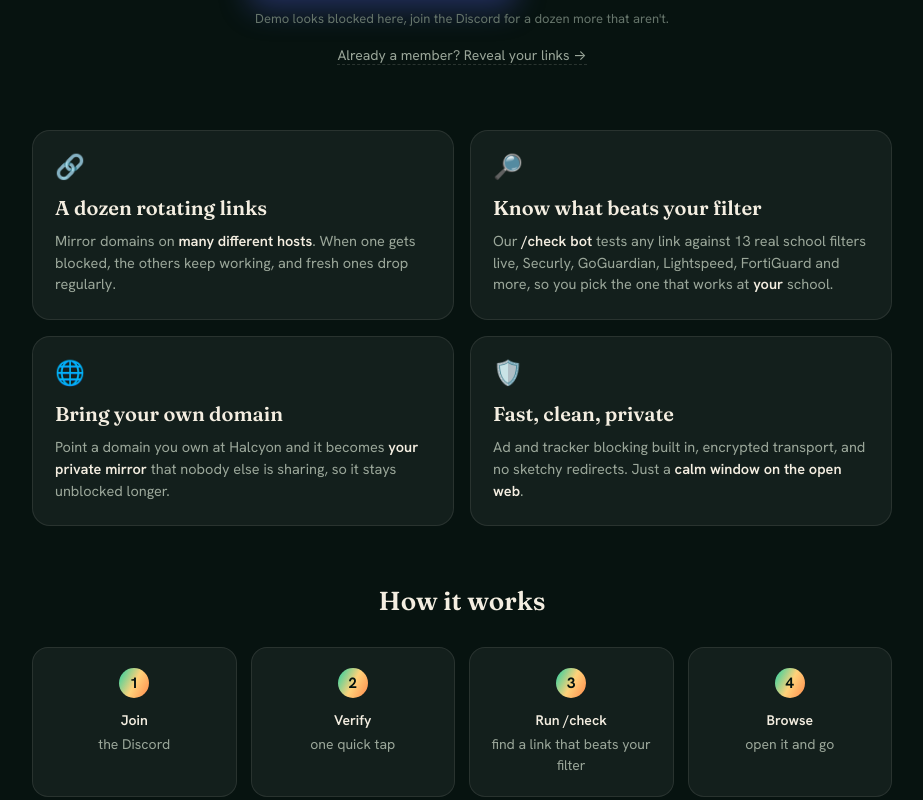
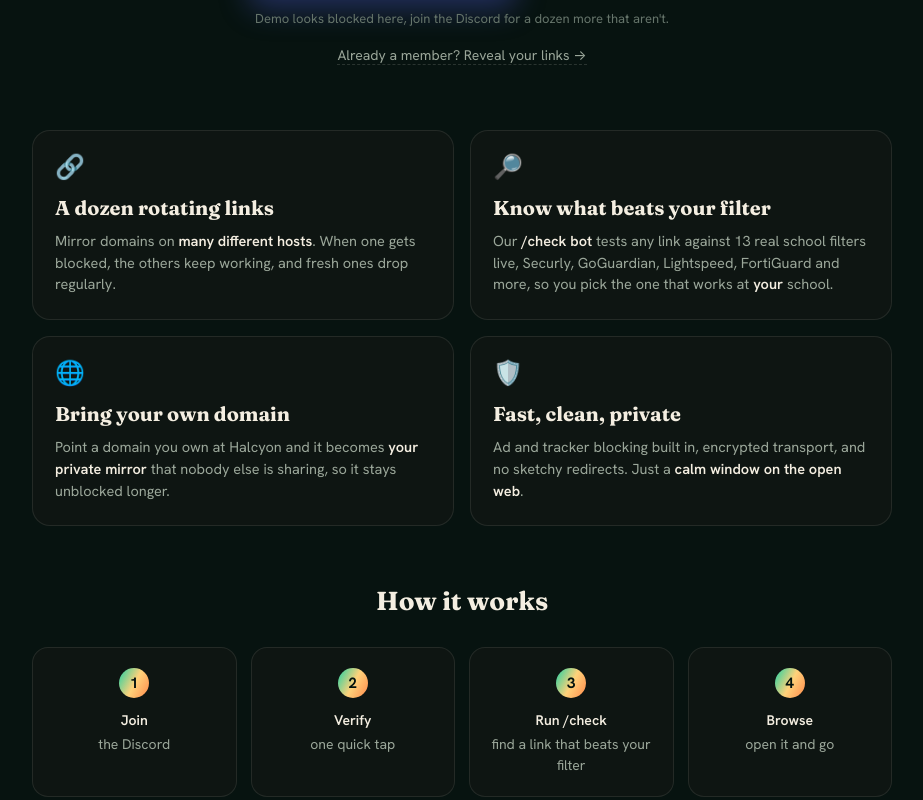
Before and after one commit to Novaro1/halcyon, a website: page hub/index.html in a window 1280 px wide. Shown: the part 540-1340 px from the top of the page, without its empty margins (178-1101 px from the left). Drawn offline with Linux system fonts and the light colour scheme; no server answers.

Commit message:
hub: snap cards + headings to tokens (solid surface-raised, Fraunces 700)
Co-Authored-By: Claude Opus 4.8 <noreply@anthropic.com>

```diff
--- a/hub/index.html
+++ b/hub/index.html
@@ -22,7 +22,7 @@
     <meta name="twitter:title" content="Halcyon — the web unblocker that keeps working" />
     <meta name="twitter:description" content="A dozen rotating mirror links, a bot that tells you which ones beat YOUR school's filter, and BYOD support. Join the Discord." />
     <link
-      href="https://fonts.googleapis.com/css2?family=Fraunces:ital,opsz,wght@0,9..144,600;0,9..144,900;1,9..144,500&family=Hanken+Grotesk:wght@400;500;600;700&display=swap"
+      href="https://fonts.googleapis.com/css2?family=Fraunces:ital,opsz,wght@0,9..144,700;0,9..144,900;1,9..144,500&family=Hanken+Grotesk:wght@400;500;600;700&display=swap"
       rel="stylesheet"
     />
     <style>
@@ -33,6 +33,7 @@
         --copper: #ff8a4c;
         --blurple: #5865f2;
         --bg: #071310;
+        --surface-raised: #0e1512;
         --text: #f4eee1;
         --muted: #9ba79a;
         --faint: #66756b;
@@ -112,19 +113,19 @@
         display: grid; grid-template-columns: repeat(2, 1fr); gap: 16px; margin-top: 56px;
       }
       .card {
-        background: var(--glass); border: 1px solid var(--stroke-soft); border-radius: 18px;
+        background: var(--surface-raised); border: 1px solid var(--stroke-soft); border-radius: 18px;
         padding: 24px 22px;
       }
       .card .ico { font-size: 24px; line-height: 1; }
-      .card h3 { font-family: var(--display); font-weight: 600; font-size: 20px; margin: 14px 0 7px; }
+      .card h3 { font-family: var(--display); font-weight: 700; font-size: 20px; margin: 14px 0 7px; }
       .card p { color: var(--muted); font-size: 14.5px; margin: 0; }
       .card strong { color: var(--text); font-weight: 600; }
 
       /* ---- how it works ---- */
       .how { margin-top: 56px; text-align: center; }
-      .how h2 { font-family: var(--display); font-weight: 600; font-size: 26px; margin: 0 0 26px; }
+      .how h2 { font-family: var(--display); font-weight: 700; font-size: 26px; margin: 0 0 26px; }
       .steps { display: grid; grid-template-columns: repeat(4, 1fr); gap: 14px; }
-      .step { background: var(--glass); border: 1px solid var(--stroke-soft); border-radius: 16px; padding: 20px 14px; }
+      .step { background: var(--surface-raised); border: 1px solid var(--stroke-soft); border-radius: 16px; padding: 20px 14px; }
       .step .n {
         width: 30px; height: 30px; border-radius: 50%; margin: 0 auto 12px;
         display: grid; place-items: center; font-weight: 800; font-size: 15px; color: #04120e;
```
